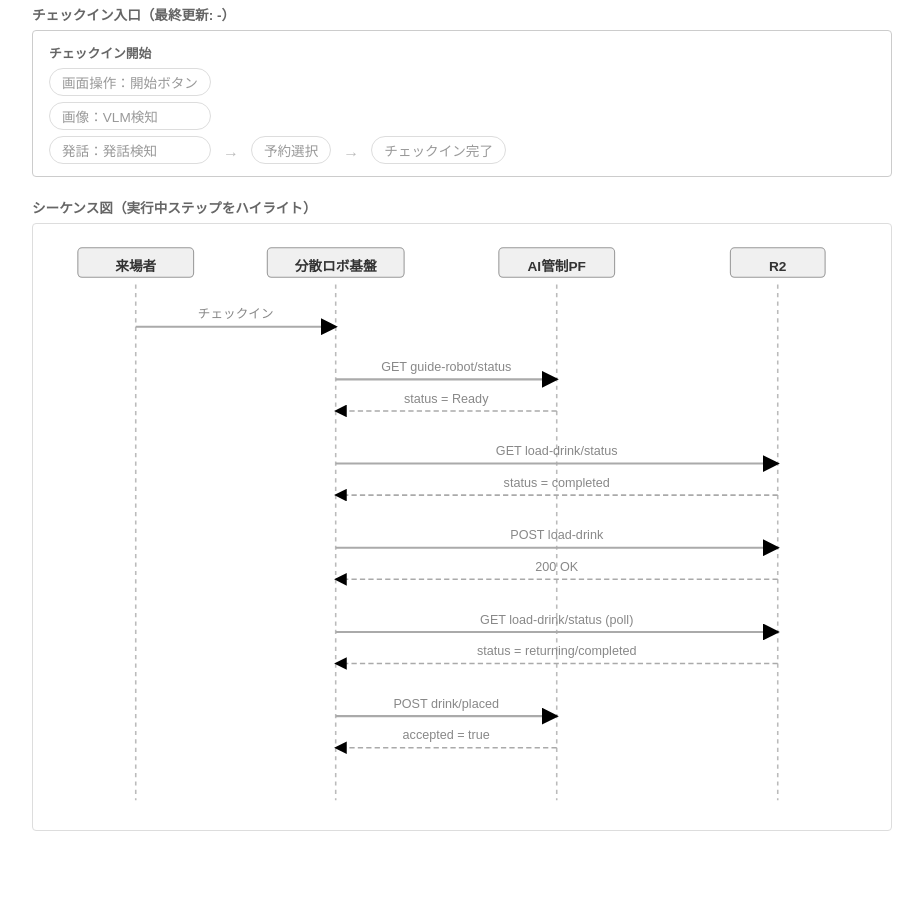
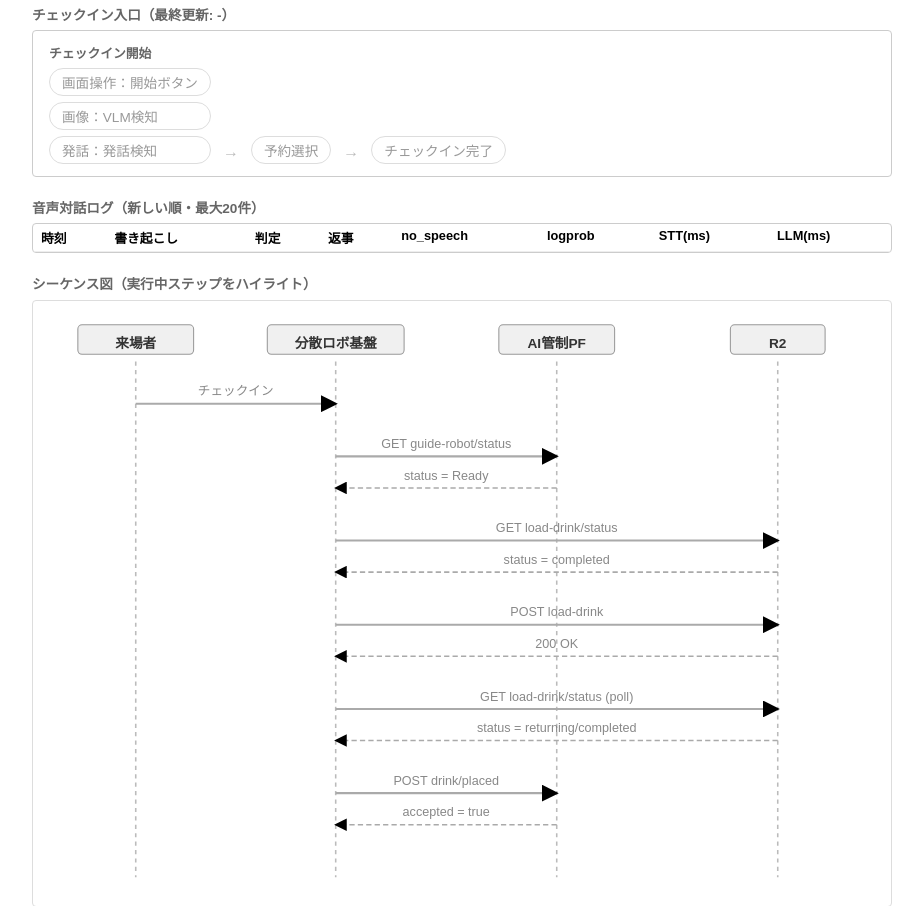
Before and after one commit to shibahara2/dBF2026-robot, a Flask app: template app/templates/debug.html in a window 1280 px wide. Shown: the part 420-1326 px from the top of the page, without its empty margins (178-1101 px from the left). Before the commit the page ends 1251 px from the top, so only its background shows below. Run offline with Flask 3, Linux system fonts and the light colour scheme; the template is opened without the code that fills it: most values are stand-ins (such as "Sample title", 1, 10 or a date in 2020); lists and menus that the app fills with data are empty; parts of the project's set-up code (start-up, migrations or seed data) failed here and were passed over.

Commit message:
feat: show voice dialogue log on debug page
Co-Authored-By: Claude Opus 5.5 <noreply@anthropic.com>

```diff
--- a/app/static/debug.css
+++ b/app/static/debug.css
@@ -212,3 +212,38 @@ body {
   color: #bbb;
   padding-bottom: 0.2rem;
 }
+
+#voice-turn-panel {
+  border: 1px solid #ccc;
+  border-radius: 4px;
+  margin-bottom: 1rem;
+  overflow-x: auto;
+}
+
+#voice-turn-panel table {
+  width: 100%;
+  border-collapse: collapse;
+  font-size: 0.8rem;
+}
+
+#voice-turn-panel th,
+#voice-turn-panel td {
+  border-bottom: 1px solid #eee;
+  padding: 0.25rem 0.5rem;
+  text-align: left;
+  vertical-align: top;
+}
+
+.voice-turn.outcome-chat td:nth-child(3),
+.voice-turn.outcome-checkin td:nth-child(3),
+.voice-turn.outcome-keyword_start td:nth-child(3) {
+  color: #1a73e8;
+  font-weight: bold;
+}
+
+.voice-turn.outcome-ignore,
+.voice-turn.outcome-self_echo,
+.voice-turn.outcome-rejected_low_confidence,
+.voice-turn.outcome-no_keyword {
+  color: #999;
+}
--- a/app/static/debug.js
+++ b/app/static/debug.js
@@ -33,6 +33,47 @@ const ENTRY_ORDER = ["start", "select", "checkin"];
 const entryAt = document.getElementById("entry-at");
 const entryStarts = document.querySelectorAll(".entry-start");
 const entryStages = document.querySelectorAll(".entry-stage");
+
+const MAX_VOICE_TURNS = 20;
+const voiceTurnRows = document.getElementById("voice-turn-rows");
+
+function formatNumber(value, digits) {
+  return typeof value === "number" ? value.toFixed(digits) : "-";
+}
+
+function voiceTurnRow(turn) {
+  const row = document.createElement("tr");
+  row.className = "voice-turn outcome-" + turn.outcome;
+  [
+    toSecondsTime(turn.at),
+    turn.text,
+    turn.outcome,
+    turn.reply || "",
+    formatNumber(turn.no_speech_prob, 2),
+    formatNumber(turn.avg_logprob, 2),
+    turn.stt_ms ?? "-",
+    turn.llm_ms ?? "-",
+  ].forEach((value) => {
+    const cell = document.createElement("td");
+    cell.textContent = String(value);
+    row.append(cell);
+  });
+  return row;
+}
+
+function addVoiceTurn(turn) {
+  voiceTurnRows.prepend(voiceTurnRow(turn));
+  while (voiceTurnRows.children.length > MAX_VOICE_TURNS) {
+    voiceTurnRows.lastElementChild.remove();
+  }
+}
+
+fetch("/api/voice/turns")
+  .then((resp) => resp.json())
+  .then((data) => {
+    voiceTurnRows.replaceChildren(...(data.turns || []).map(voiceTurnRow));
+  })
+  .catch(() => {});
 
 function renderEntry(snapshot) {
   entryAt.textContent = toSecondsTime(snapshot.entry_at);
@@ -109,6 +150,9 @@ eventSource.onmessage = (event) => {
   const payload = JSON.parse(event.data);
   // Typed events (e.g. ui_action) are not state snapshots.
   if (payload.type) {
+    if (payload.type === "voice_turn") {
+      addVoiceTurn(payload);
+    }
     return;
   }
   render(payload);
--- a/app/templates/debug.html
+++ b/app/templates/debug.html
@@ -62,6 +62,19 @@
         <div class="entry-column-title">&nbsp;</div>
         <div class="entry-box entry-stage" id="entry-stage-checkin" data-stage="checkin">チェックイン完了</div>
       </div>
+    </div>
+
+    <h2 class="section-label">音声対話ログ（新しい順・最大20件）</h2>
+    <div id="voice-turn-panel">
+      <table>
+        <thead>
+          <tr>
+            <th>時刻</th><th>書き起こし</th><th>判定</th><th>返事</th>
+            <th>no_speech</th><th>logprob</th><th>STT(ms)</th><th>LLM(ms)</th>
+          </tr>
+        </thead>
+        <tbody id="voice-turn-rows"></tbody>
+      </table>
     </div>
 
     <h2 class="section-label">シーケンス図（実行中ステップをハイライト）</h2>
```
Also changed, not shown: tests/test_routes_debug.py (+20 -3 lines).
